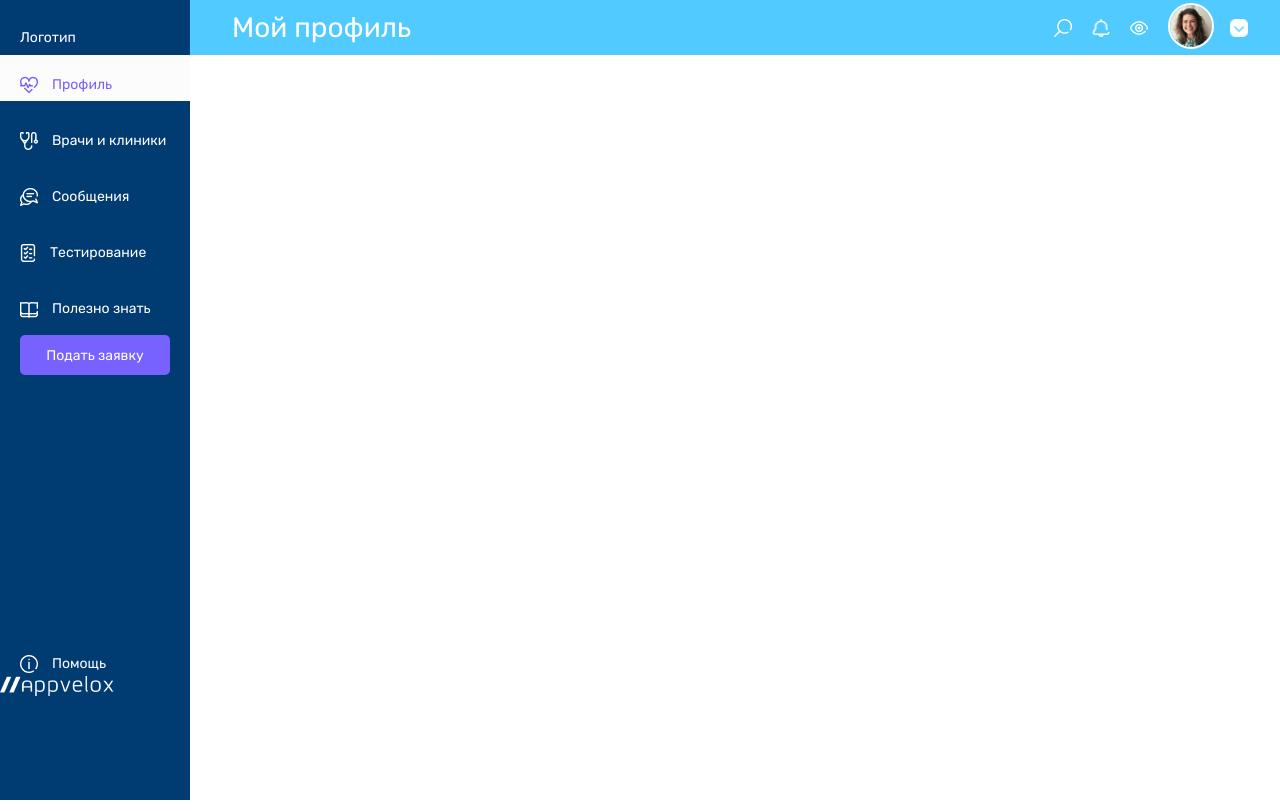
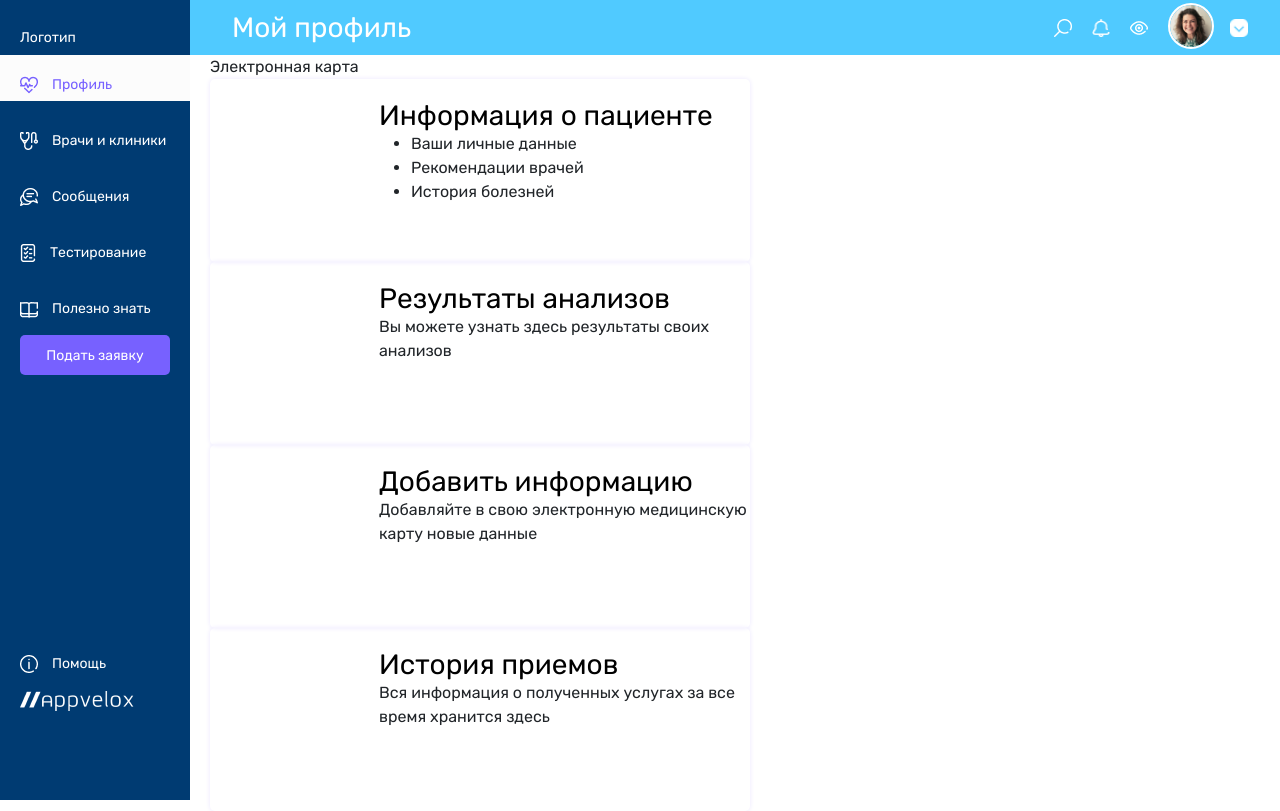
Before and after one commit to Callliope/testAppvelox, a React (Create React App) app in the folder test-appvelox/: page / in a window 1280 px wide. Built offline with nearby package versions, Linux system fonts and the light colour scheme.

Commit message:
add ecard block

```diff
--- a/test-appvelox/src/App.js
+++ b/test-appvelox/src/App.js
@@ -2,6 +2,7 @@ import React from 'react';
 import Navbar from "./components/navbar/Navbar.jsx";
 import Sidebar from "./components/sidebar/Sidebar.jsx";
 import Connect from "./components/Connect.jsx";
+import Electrcard from './components/electCardBlock/Electrcard.jsx';
 import axios from 'axios';
 import { useEffect } from "react";
 
@@ -12,6 +13,7 @@ function App() {
     <Navbar/>
     <Sidebar/>
     <Connect/>
+    <Electrcard/>
     </>
   );
 }
--- /dev/null
+++ b/test-appvelox/src/components/electCardBlock/Electrcard.jsx
@@ -0,0 +1,43 @@
+import React from 'react';
+import './electCard.css';
+
+export default function Electrcard() {
+  return (<div>
+    <a id='titlecardblock'>Электронная карта</a>
+    <div className='cardblock'>
+        <div className='childBlock'>
+            <div className='textasideimg'>
+            <a className='titlechildblock'>Информация о пациенте
+            </a>
+            <ul>
+                <li>Ваши личные данные</li>
+                <li>Рекомендации врачей</li>
+                <li>История болезней</li>
+            </ul>
+            </div>
+        </div>
+        <div className='childBlock'>
+        <div className='textasideimg'>
+            <a className='titlechildblock'>Результаты анализов
+            </a>
+           <p>Вы можете узнать здесь результаты своих анализов</p>
+           </div>
+        </div>
+        <div className='childBlock'>
+        <div className='textasideimg'>
+            <a className='titlechildblock'>Добавить  информацию
+            </a>
+            <p>Добавляйте в свою электронную медицинскую карту новые данные</p>
+            </div>
+        </div>
+        <div className='childBlock'>
+        <div className='textasideimg'>
+            <a className='titlechildblock'>История приемов
+            </a>
+            <p>Вся информация о полученных услугах за все время хранится здесь</p>
+            </div>
+        </div>
+    </div>
+    </div>
+  )
+}
--- /dev/null
+++ b/test-appvelox/src/components/electCardBlock/electCard.css
@@ -0,0 +1,39 @@
+.cardblock{
+    display: flex;
+   flex-flow: wrap;
+
+    min-width: 1096;
+
+    flex-direction: row;
+    align-items: center;
+    margin-left: 210px;
+
+}
+.childBlock{
+
+    height: 183px;
+width: 540px;
+box-shadow: 0px 0px 5px #EBE7FF;
+border-radius: 5px;
+margin-right: 20px;
+
+}
+
+.textasideimg{
+    padding-left: 169px;
+    padding-top: 20px;
+}
+.titlechildblock{
+    font-style: normal;
+font-weight: 400;
+font-size: 28px;
+line-height: 33px;
+
+color: #000000;
+text-decoration: none;
+
+
+}
+#titlecardblock{
+    margin-left: 210px;
+}
--- a/test-appvelox/src/components/sidebar/Sidebar.jsx
+++ b/test-appvelox/src/components/sidebar/Sidebar.jsx
@@ -36,7 +36,7 @@ export default function sidebar() {
   <div><a  href="#">
       <img src={helppic} alt="search icon"  class='sidebaricon' ></img>Помощь</a></div>
 
-  <img src={logopic} alt="appvelox logo"></img>
+  <img src={logopic} alt="appvelox logo" id='appveloxlogo'></img>
   </div>
 </div>
     </div>
--- a/test-appvelox/src/components/sidebar/sidebar.css
+++ b/test-appvelox/src/components/sidebar/sidebar.css
@@ -50,3 +50,8 @@ color: #FFFFFF;
 }
 .bottomElement{
     margin-top: 140%;}
+
+#appveloxlogo{
+    margin-left: 20px;
+    margin-top:18px;
+}
--- a/test-appvelox/src/index.css
+++ b/test-appvelox/src/index.css
@@ -11,6 +11,7 @@ font-weight: 400;
 line-height: 33px;
 letter-spacing: 0em;
 margin-left: 30px;
+text-decoration: none;
 
 }
 .buttonStyle{
```
